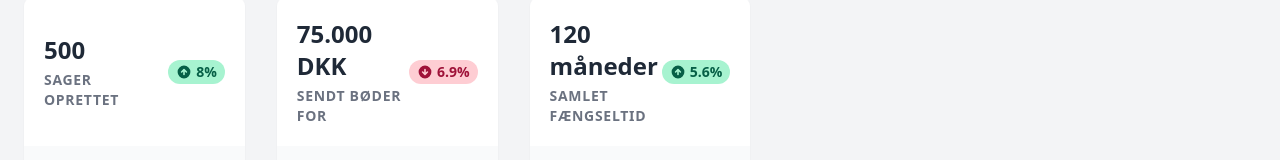
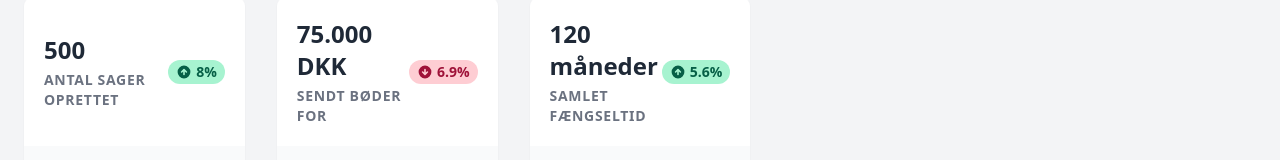
Before and after one commit to ValdemarLarsen/tablet, a Next.js app: page /forside in a window 1280 px wide. Shown: the part 144-304 px from the top of the page. Built offline with nearby package versions, Linux system fonts and the light colour scheme.

Commit message:
Update Navbar.tsx

```diff
--- a/pages/comp/Navbar.tsx
+++ b/pages/comp/Navbar.tsx
@@ -184,7 +184,7 @@ export default function Navbar() {
                         500
                       </dt>
                       <dd className="uppercase font-semibold text-sm text-gray-500 tracking-wider dark:text-gray-400">
-                        Sager Oprettet
+                        Antal sager oprettet
                       </dd>
                     </dl>
                     <div className="font-semibold inline-flex px-2 py-1 leading-4 items-center space-x-1 text-sm rounded-full text-emerald-800 bg-emerald-200">
```
